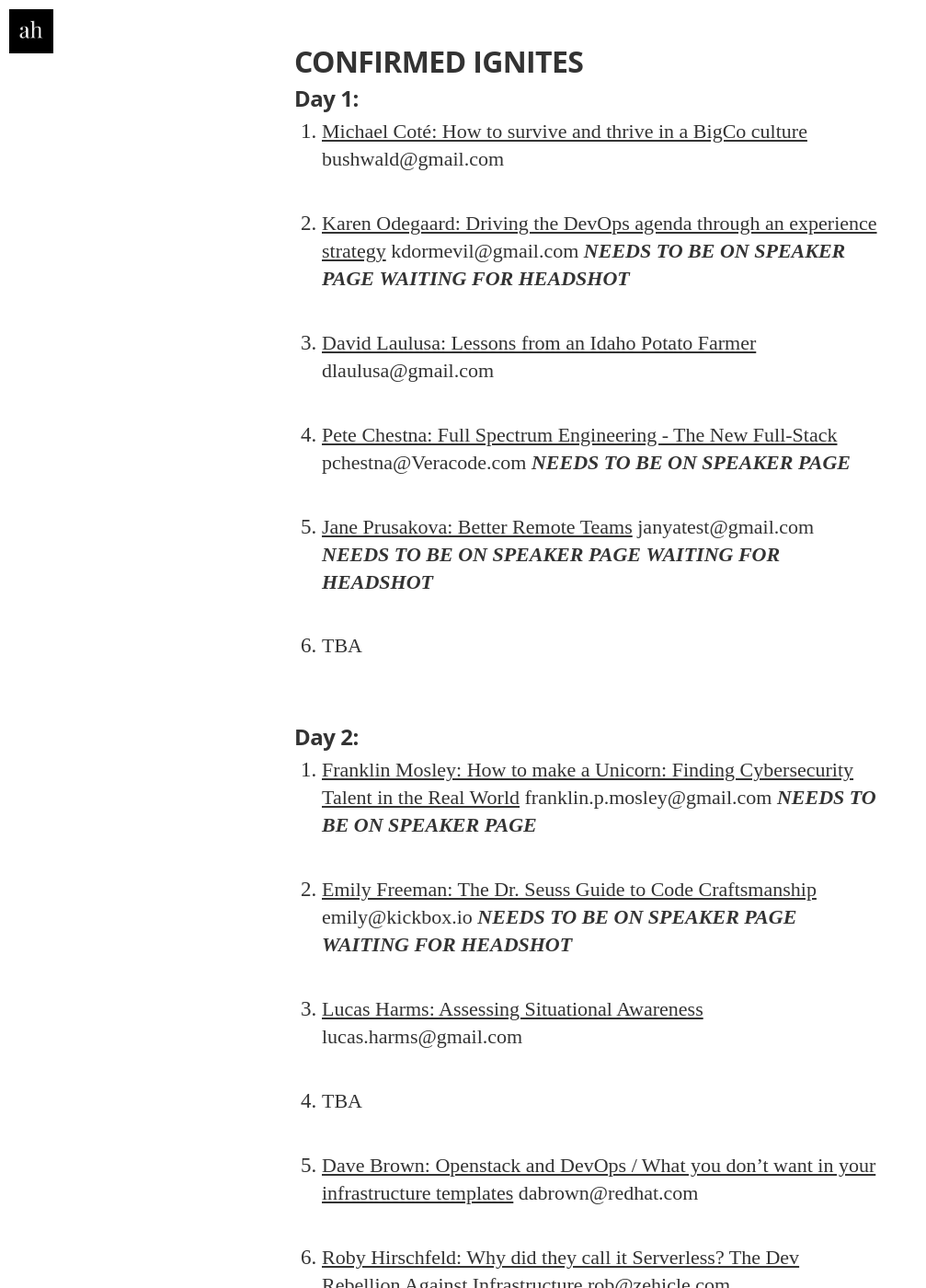
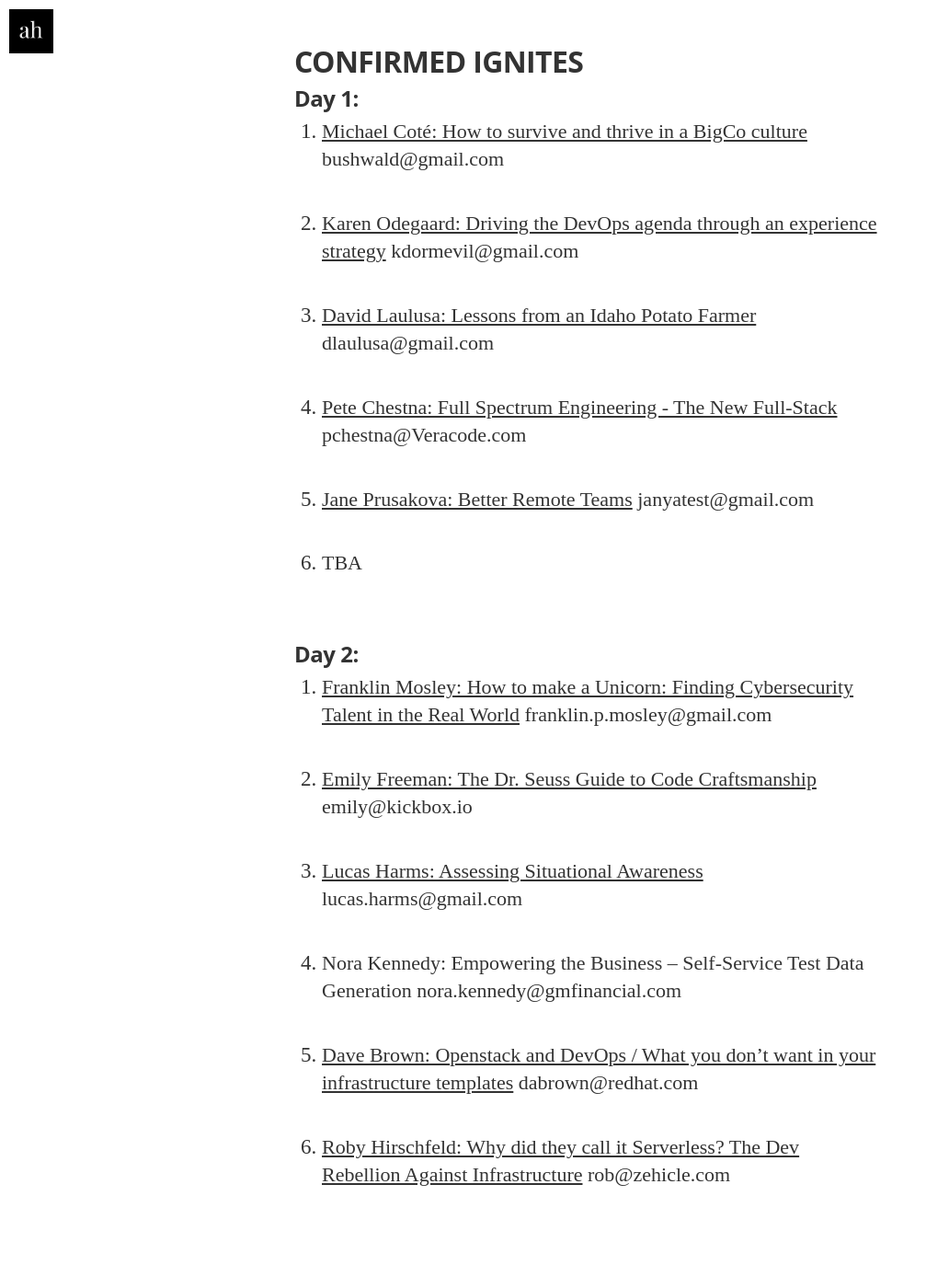
Before and after one commit to anniehedgpeth/anniehedgpeth.github.io, a Jekyll site: the page built from schedule.md, in a window 1280 px wide and 1400 px high, scrolled down 2713 px. Shown: the whole window at 92% size, without its empty margins (0-1007 px from the left). Built offline with Jekyll 4.4.1, drawn with Linux system fonts in a browser that asks for light colours; nearby versions of some CDN libraries; some web fonts are replaced; some of the changed text lies outside the part shown.

Commit message:
updated ignites

```diff
--- a/schedule.md
+++ b/schedule.md
@@ -77,20 +77,15 @@ bushwald@gmail.com
 
 2. [Karen Odegaard: Driving the DevOps agenda through an experience strategy](https://www.papercall.io/cfps/402/submissions/19786)
 kdormevil@gmail.com
-***NEEDS TO BE ON SPEAKER PAGE***
-***WAITING FOR HEADSHOT***
 
 3. [David Laulusa: Lessons from an Idaho Potato Farmer](https://www.papercall.io/cfps/402/submissions/15418)
 dlaulusa@gmail.com
 
 4. [Pete Chestna: Full Spectrum  Engineering - The New Full-Stack](https://www.papercall.io/cfps/402/submissions/14682)
 pchestna@Veracode.com
-***NEEDS TO BE ON SPEAKER PAGE***
 
 5. [Jane Prusakova: Better Remote Teams](https://www.papercall.io/cfps/402/submissions/17994)
 janyatest@gmail.com
-***NEEDS TO BE ON SPEAKER PAGE***
-***WAITING FOR HEADSHOT***
 
 6. TBA
 
@@ -99,17 +94,15 @@ janyatest@gmail.com
 
 1. [Franklin Mosley: How to make a Unicorn: Finding Cybersecurity Talent in the Real World](https://www.papercall.io/cfps/402/submissions/20274)
 franklin.p.mosley@gmail.com
-***NEEDS TO BE ON SPEAKER PAGE***
 
 2. [Emily Freeman: The Dr. Seuss Guide to Code Craftsmanship](https://www.papercall.io/cfps/402/submissions/19912)
 emily@kickbox.io
-***NEEDS TO BE ON SPEAKER PAGE***
-***WAITING FOR HEADSHOT***
 
 3. [Lucas Harms: Assessing Situational Awareness](https://www.papercall.io/cfps/402/submissions/18182)
 lucas.harms@gmail.com
 
-4. TBA
+4. Nora Kennedy: Empowering the Business – Self-Service Test Data Generation
+nora.kennedy@gmfinancial.com
 
 5. [Dave Brown: Openstack and DevOps / What you don’t want in your infrastructure templates](https://www.papercall.io/cfps/402/submissions/20385)
 dabrown@redhat.com
```
Also changed, not shown: other parts of schedule.md (+1 -2 lines).
